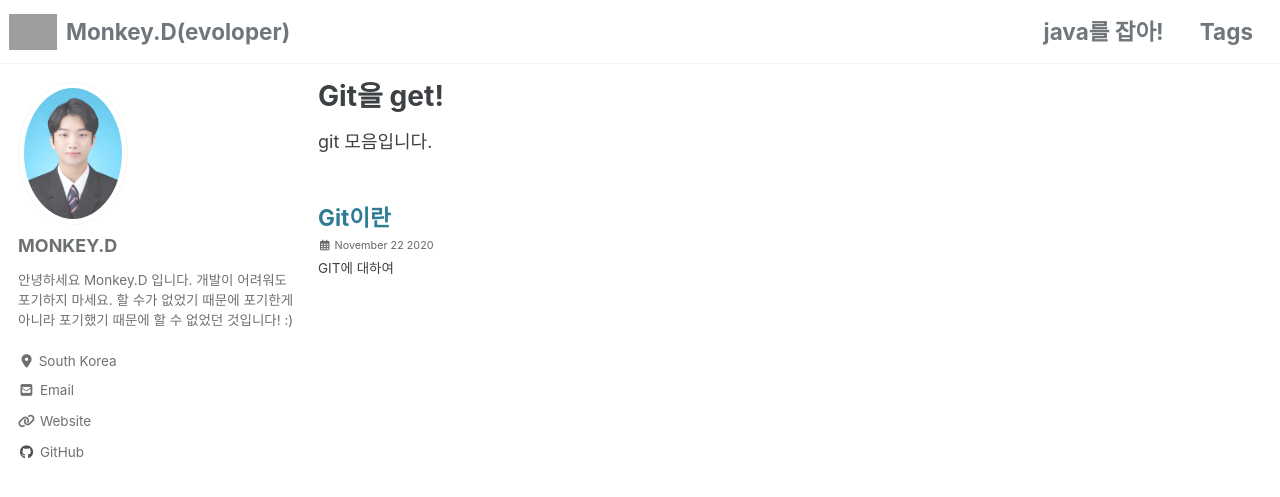
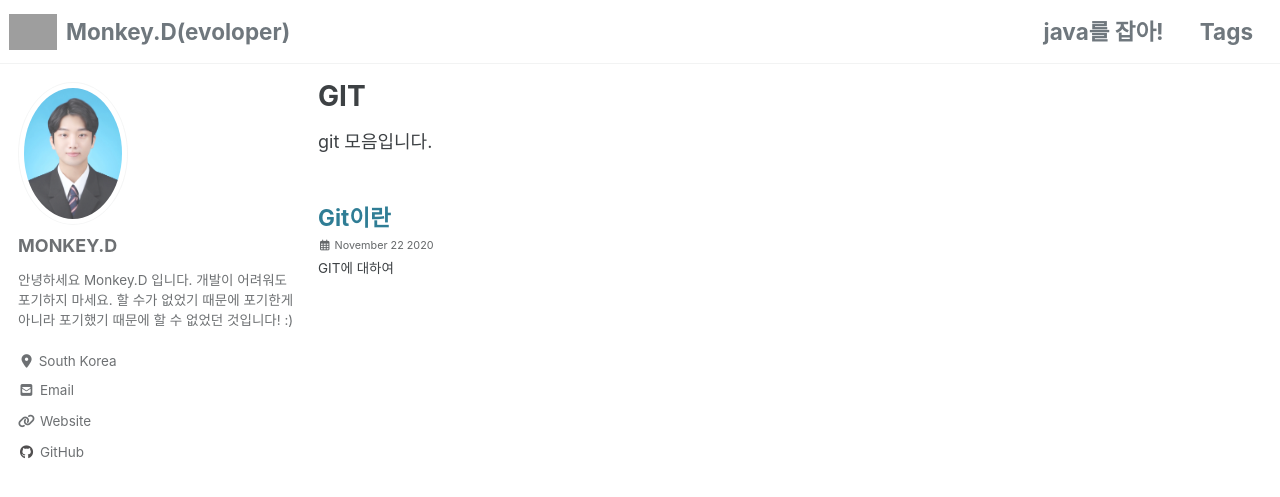
Before and after one commit to JAEHYUNNAM7430/jaehyunnam7430.github.io, a Jekyll site: the page built from _pages/gits.md, in a window 1280 px wide and 900 px high. Shown: the top 497 px of the window. Built offline with Jekyll 4.4.1, drawn with Linux system fonts in a browser that asks for light colours; cached includes are drawn as plain includes; nearby versions of some CDN libraries; grey boxes are pictures that could not be loaded.

```diff
--- a/_data/navigation.yml
+++ b/_data/navigation.yml
@@ -2,7 +2,7 @@
 main:
   - title: "java를 잡아!"
     url: /javazips/
-  - title: "카테고리"
+  - title: "Category"
     url: /categories/
     title: "GIT"
     url: /Gits/
--- a/_pages/gits.md
+++ b/_pages/gits.md
@@ -1,5 +1,5 @@
 ---
-title: "Git을 get!"
+title: "GIT"
 permalink: /Gits/
 layout: category
 author_profile: true
```
